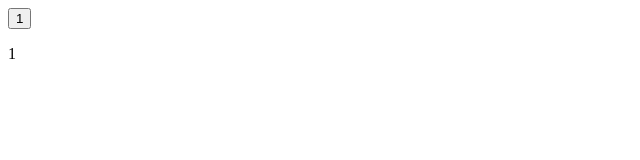
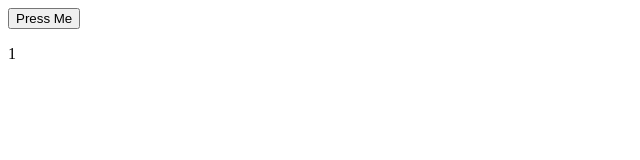
Before and after one commit to Burragon/ExtraRepository, a plain HTML site: page index.html in a window 1280 px wide. Shown: the whole page, without its empty margins (0-640 px from the left). Drawn offline with Linux system fonts and the light colour scheme.

Commit message:
Update index.html

```diff
--- a/index.html
+++ b/index.html
@@ -1,7 +1,7 @@
 <!DOCTYPE html>
 <html>
   <body>
-    <button type = "button" onclick = "calc()"> 1 </button>
+    <button type = "button" onclick = "calc()"> Press Me </button>
     <p id = "total"> 1 </p>
     <script src="index.js"> </script>
   </body>
```
